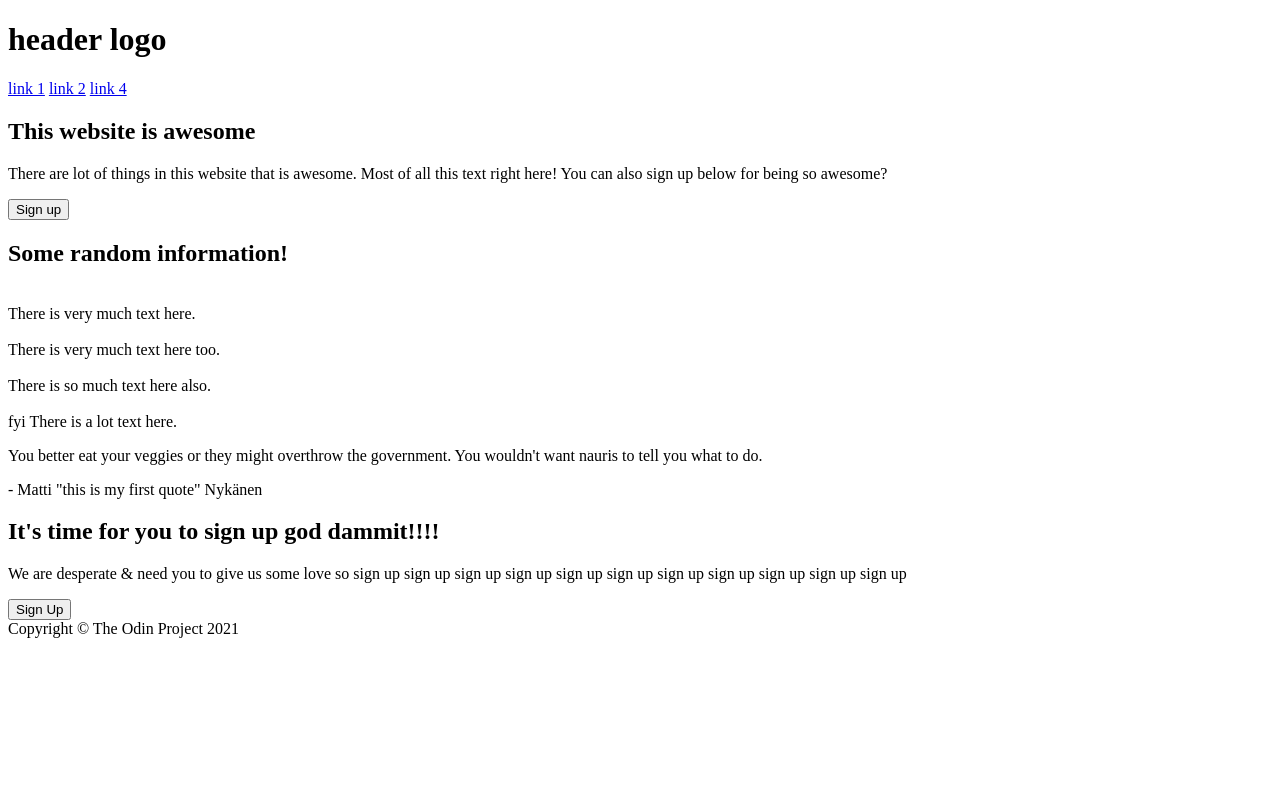
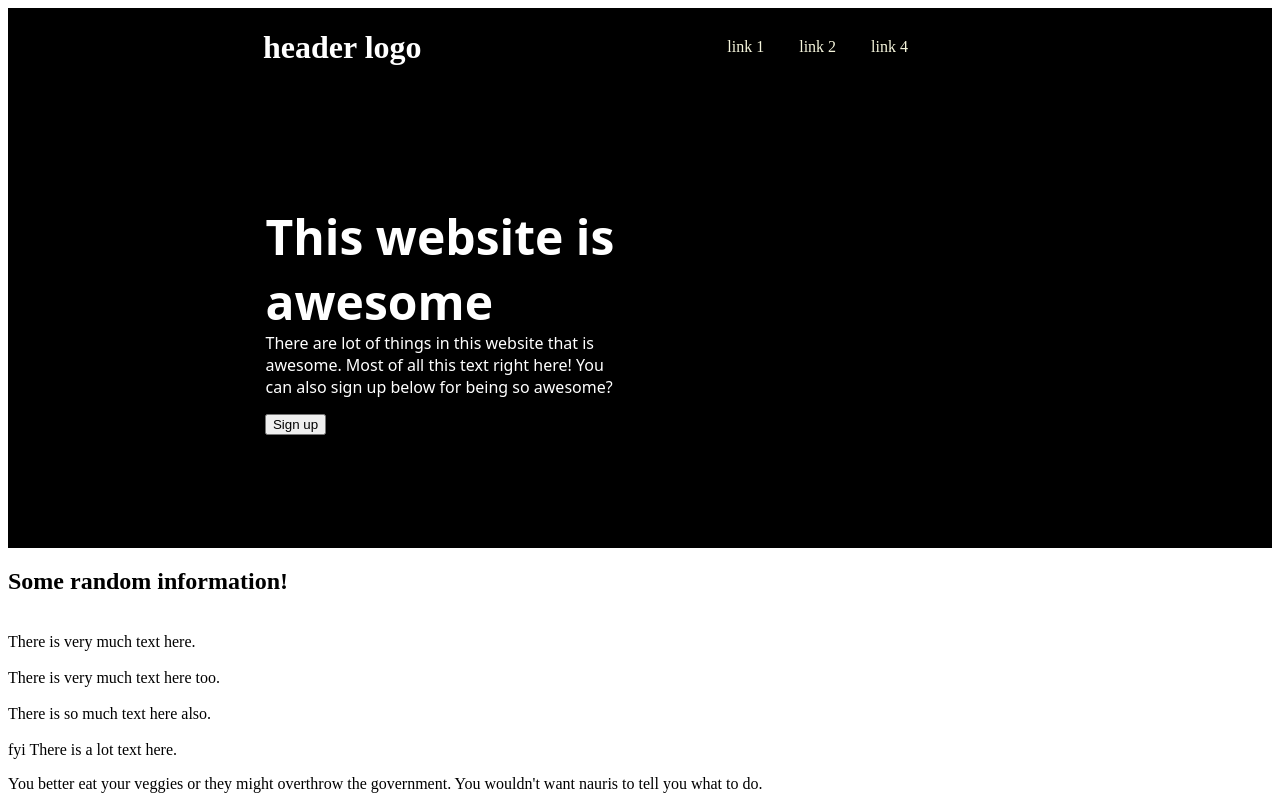
Before and after one commit to NarsU-Githbb/odin-landing-page, a plain HTML site: page index.html in a window 1280 px wide. Shown: the top 800 px of the page. Drawn offline with Linux system fonts and the light colour scheme.

Commit message:
Create Template CSS for the Website Header
Made css template for the header of the landing page.
It still need more customization like "button css" & the picture on the right side of the hero text.

```diff
--- a/css/style.css
+++ b/css/style.css
@@ -0,0 +1,87 @@
+body {
+    display: flex;
+    flex:1;
+    flex-direction: column;
+}
+
+.first-container {
+
+    background-color: black;
+    color: white;
+    height: 540px;
+    width: auto;
+
+}
+
+.header {
+
+display: flex;
+align-items: baseline;
+justify-content: right;
+gap: 35px;
+flex-direction: row;
+flex-shrink: 0;
+width: 900px;
+margin-top: -50px;
+
+
+}
+
+a {
+
+    text-decoration: none;
+    color: beige;
+
+
+}
+
+h1 {
+
+display: flex;
+justify-content: left;
+align-items: start;
+width:100px;
+text-wrap: nowrap;
+margin-left: 255px;
+
+
+
+
+}
+
+.awesome {
+
+    font-family: system-ui, -apple-system, BlinkMacSystemFont, 'Segoe UI', Roboto, Oxygen, Ubuntu, Cantarell, 'Open Sans', 'Helvetica Neue', sans-serif;
+    display: flex;
+    flex-direction: column;
+    align-items: center;
+    justify-content: left;
+    margin-top: 100px;
+    margin-left: -399px;
+
+
+}
+
+.start-hero {
+
+    font-size: 48px;
+    font-weight: 900;
+    width:350px;
+    height: auto;
+    text-wrap: wrap;
+
+}
+
+.hero {
+
+    width:350px;
+    height: auto;
+    text-wrap: wrap;
+margin-top: -50px;
+}
+
+button {
+
+    margin-left: -290px;
+
+}
--- a/index.html
+++ b/index.html
@@ -5,19 +5,21 @@
     <meta charset="UTF-8">
     <meta name="viewport" content="width=device-width, initial-scale=1.0">
     <title>mr.landing page</title>
+    <link rel="stylesheet" href="css/style.css">
 </head>
 
 <body>
     <div class="first-container">
-    <div class="header">
+
 <h1>header logo</h1>
+<div class="header">
 <a href="https://google.com">link 1</a>
 <a href="https://google.com">link 2</a>
 <a href="https://google.com">link 4</a>
 </div>
 <div class="awesome">
-<h2>This website is awesome</h2>
-<p>There are lot of things in this website that is awesome. Most of all this text right here! You can also sign up below for being so awesome?</p>
+<p class="start-hero">This website is awesome</p>
+<p class="hero">There are lot of things in this website that is awesome. Most of all this text right here! You can also sign up below for being so awesome?</p>
 <button>Sign up</button>
 <img src="">
 </div>
```
